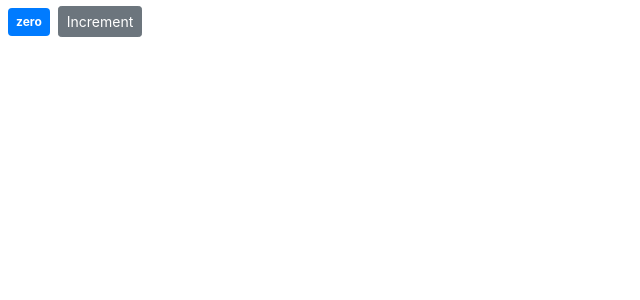
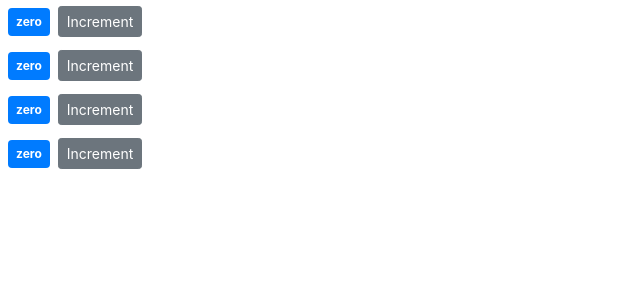
Before and after one commit to ibrajkhan/React-counter-app, a React (Create React App) app: page / in a window 1280 px wide. Shown: the top 300 px of the page, without its empty margins (0-640 px from the left). Built offline with nearby package versions, Linux system fonts and the light colour scheme.

Commit message:
created counters.jsx file
composing the components

```diff
--- a/src/components/counter.jsx
+++ b/src/components/counter.jsx
@@ -4,16 +4,18 @@
   state = {
     count: 0,
   };
-  handleIncrement = () => {
+  handleIncrement = product => {
+    console.log(this.state.count);
     this.setState({count : this.state.count + 1})
 
   };
+
   render() {
     return (
       <div>
         <span className={this.getBadgeClasses()}>{this.formatCount()}</span>
         <button
-          onClick={this.handleIncrement}
+          onClick={ () => this.handleIncrement(this.state.count)}
           className="btn btn-secondary btn-sm"
         >
           Increment
--- /dev/null
+++ b/src/components/counters.jsx
@@ -0,0 +1,24 @@
+import React, { Component } from "react";
+import Counter from "./counter";
+
+class Counters extends Component {
+  state = {
+    counters: [
+      { id: 0, value: 0 },
+      { id: 1, value: 0 },
+      { id: 2, value: 0 },
+      { id: 3, value: 0 },
+    ],
+  };
+  render() {
+    return (
+      <div>
+        {this.state.counters.map( counter => (
+          <Counter key={counter.id} />
+        ))}
+      </div>
+    );
+  }
+}
+
+export default Counters;
--- a/src/index.js
+++ b/src/index.js
@@ -3,12 +3,12 @@
 import './index.css';
 import App from './App';
 import * as serviceWorker from './serviceWorker';
-import Counter from "./components/counter"
+import Counters from "./components/counters"
 import "../node_modules/bootstrap/dist/css/bootstrap.min.css"
 
 ReactDOM.render(
   <React.StrictMode>
-    <Counter />
+    <Counters />
   </React.StrictMode>,
   document.getElementById('root')
 );
```
